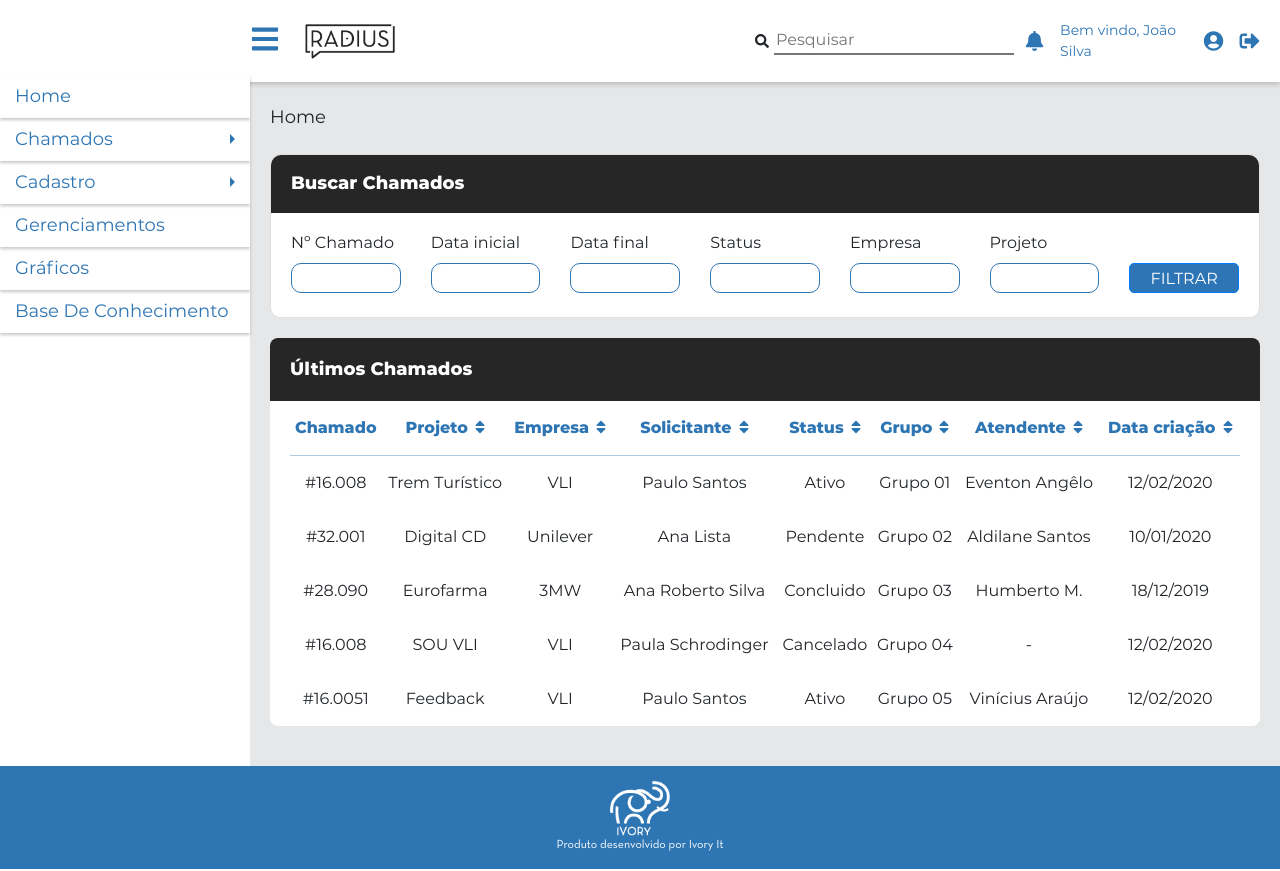
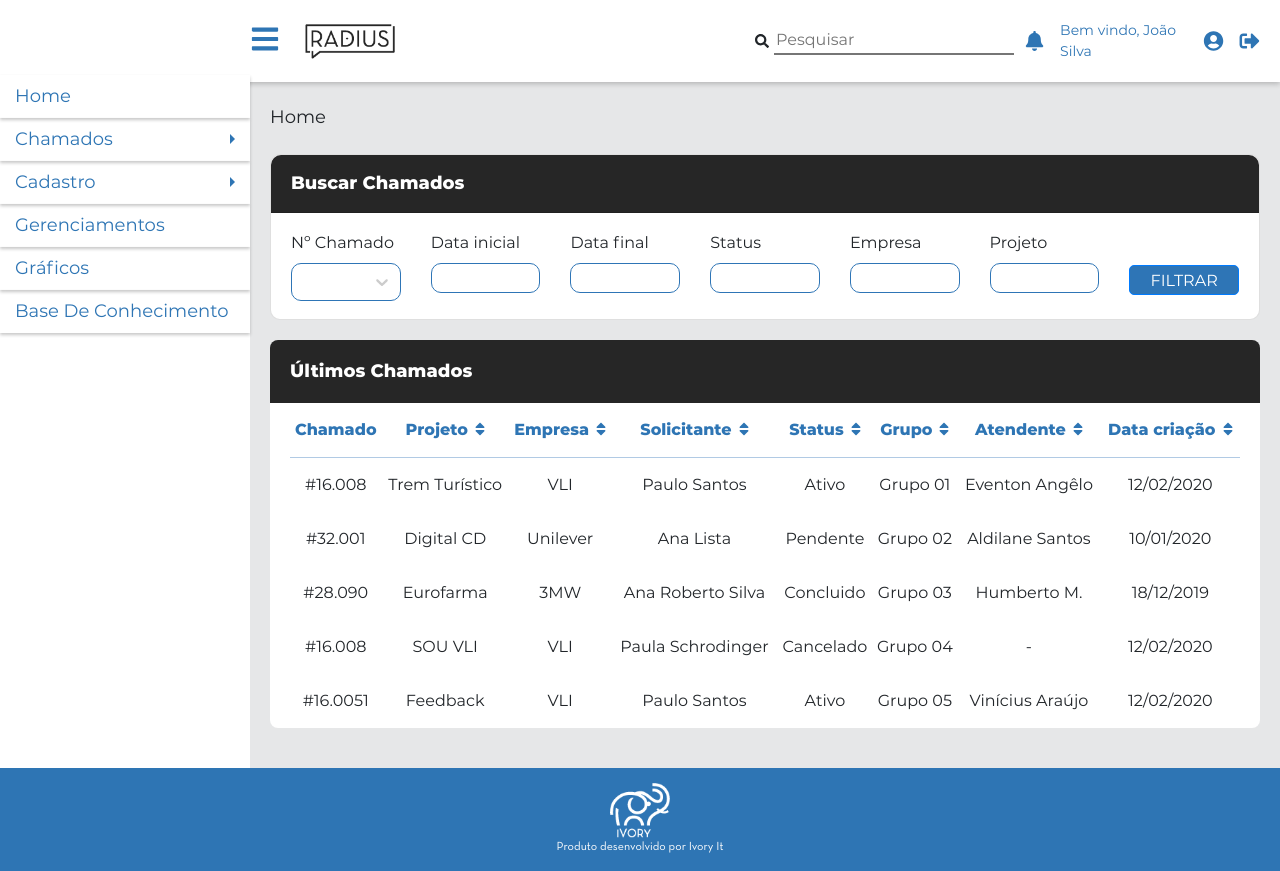
Before and after one commit to jorgelucasdev/Radius-IvoryFrontEnd, a React (Create React App) app in the folder radius/: page / in a window 1280 px wide. Built offline with nearby package versions, Linux system fonts and the light colour scheme.

Commit message:
select implementação

```diff
--- a/radius/package.json
+++ b/radius/package.json
@@ -19,7 +19,9 @@
     "react-router": "^5.1.2",
     "react-router-dom": "^5.1.2",
     "react-scripts": "3.4.0",
-    "react-table": "^7.0.0-rc.16"
+    "react-select": "^3.0.8",
+    "react-table": "^7.0.0-rc.16",
+    "styled-components": "^5.0.1"
   },
   "scripts": {
     "start": "react-scripts start",
--- a/radius/src/pages/home/BuscarChamados.js
+++ b/radius/src/pages/home/BuscarChamados.js
@@ -1,9 +1,40 @@
-import React from "react";
+import React, { Component } from "react";
 import styles from "./BuscarChamados.module.scss";
 import { Row, Col, Card, Button } from "react-bootstrap";
 import { Link } from 'react-router-dom';
+import Select from 'react-select';
+import styled from 'styled-components';
+import './SelectStyles.css';
 
 export default function BuscarChamados() {
+
+    const options = [
+        { value: 'chocolate', label: 'Chocolate' },
+        { value: 'strawberry', label: 'Strawberry' },
+        { value: 'vanilla', label: 'Vanilla' }
+    ]
+
+    const customStyles = {
+        menu: (provided, state) => ({
+          ...provided,
+          width: state.selectProps.width,
+          borderBottom: '1px dotted pink',
+          color: state.selectProps.menuColor,
+          padding: 20,
+        }),
+
+        control: (_, { selectProps: { width }}) => ({
+          width: width
+        }),
+
+        singleValue: (provided, state) => {
+          const opacity = state.isDisabled ? 0.5 : 1;
+          const transition = 'opacity 300ms';
+
+          return { ...provided, opacity, transition };
+        }
+    }
+
     return (
         <div className={styles.home}>
 
@@ -15,7 +46,8 @@ export default function BuscarChamados() {
 
                         <Col className={styles.info}>
                             <p>Nº Chamado</p>
-                            <input className={styles.input} />
+                            <Select placeholder="" classNamePrefix={'select'}
+                                options={options} styles={customStyles} />
                         </Col>
 
                         <Col className={styles.info}>
--- a/radius/src/pages/home/BuscarChamados.module.scss
+++ b/radius/src/pages/home/BuscarChamados.module.scss
@@ -31,6 +31,12 @@
                         border-width: 1px;
                         border-color: $color;
                     }
+                    .selectContainer {
+                        border-style: solid;
+                        border-width: 1px;
+                        border-color: $color;
+                        border-radius: 10px;
+                    }
                 }
                 .info p {
                     margin: 0 0 8px 0;
--- /dev/null
+++ b/radius/src/pages/home/SelectStyles.css
@@ -0,0 +1,12 @@
+@import "../../variaveis.scss";
+
+.select__control {
+    display: flex;
+    border: solid 1px #2e75b6;
+    border-radius: 10px;
+
+}
+
+.select__indicator-separator {
+    visibility: hidden;
+}
```
Also changed, not shown: 1 other file (tests, documents, lock files or other folders).
